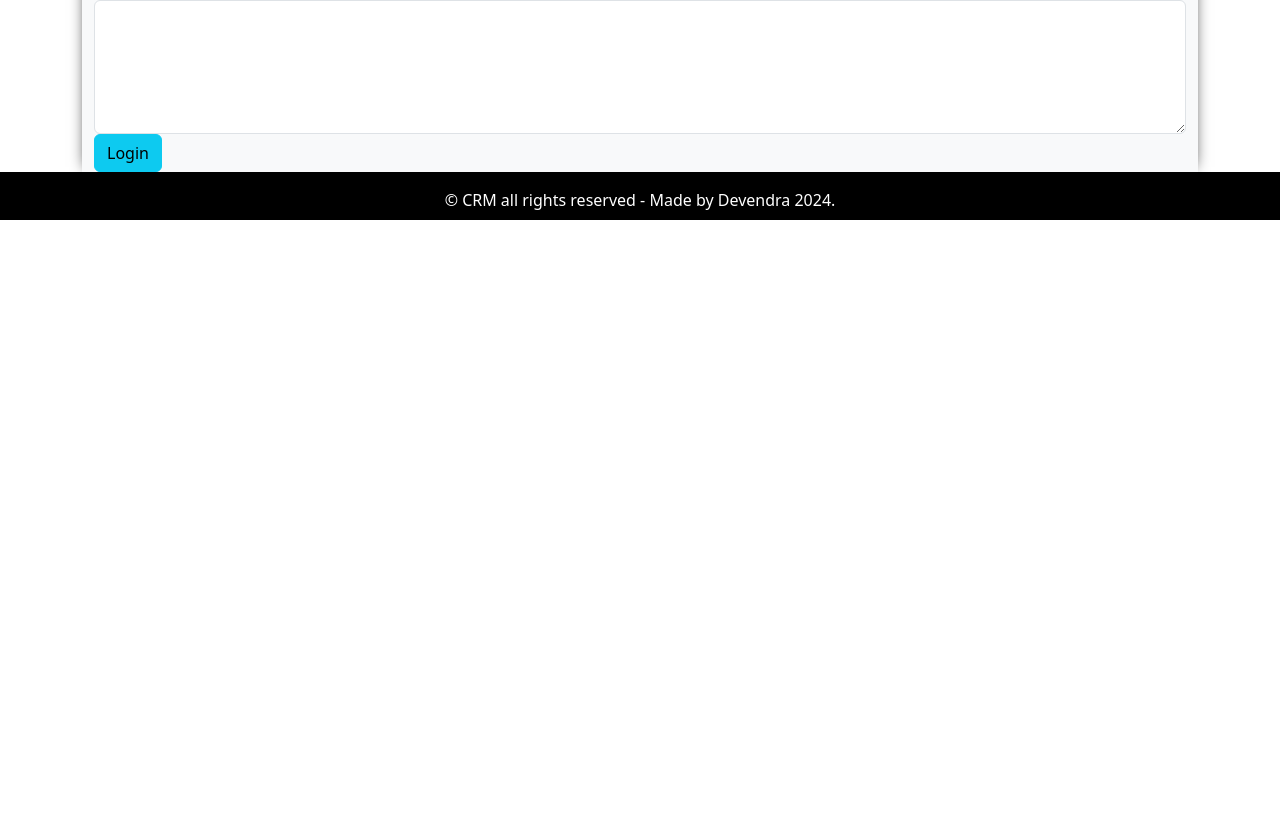
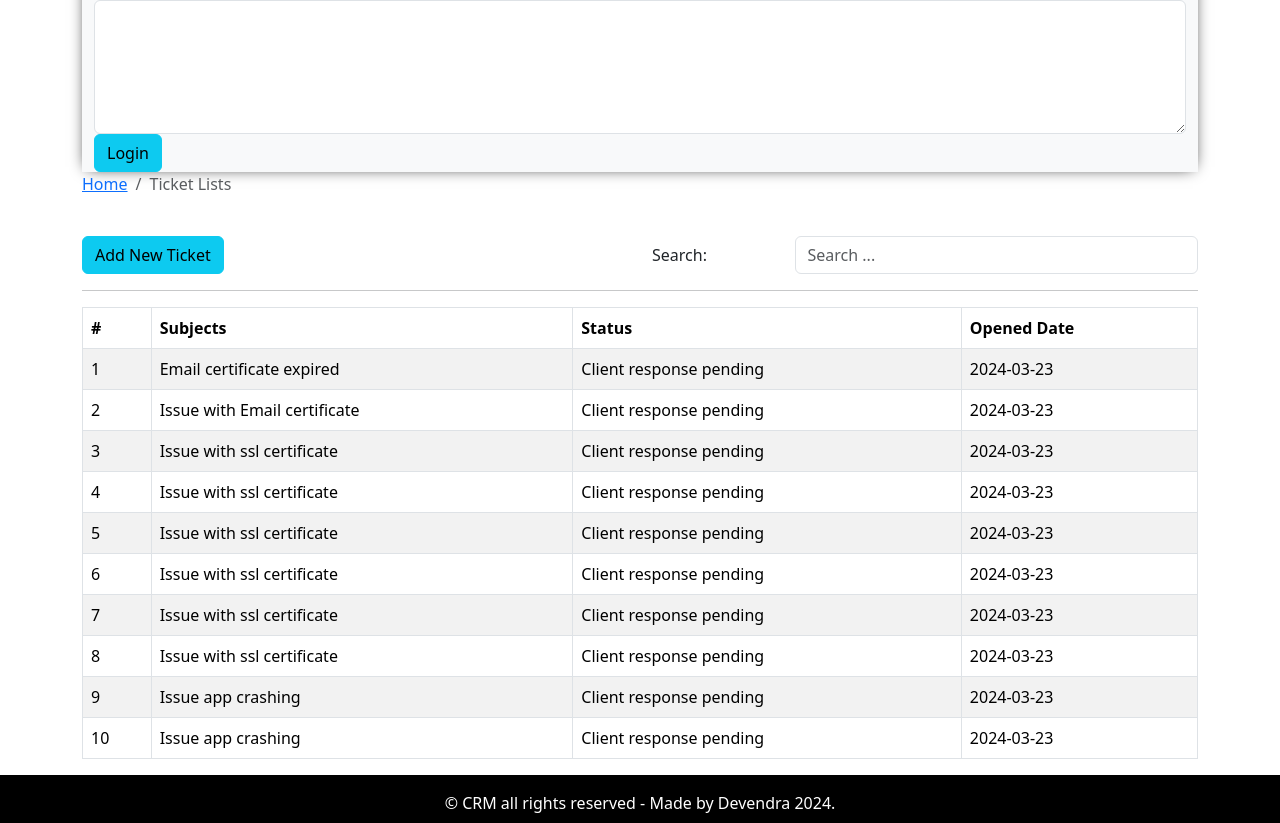
Before and after one commit to Devendra-1997/crm-frontend, a React (Create React App) app: page / in a window 1280 px wide. Shown: the part 1880-2703 px from the top of the page. Before the commit the page ends 2100 px from the top, so only its background shows below. Built offline with nearby package versions, Linux system fonts and the light colour scheme.

Commit message:
addede ticket lists pages

```diff
--- a/src/App.js
+++ b/src/App.js
@@ -3,6 +3,7 @@ import { Entry } from "./pages/entry/Entry.page";
 import { DefaultLayout } from "./layout/DefaultLayout";
 import { Dashboard } from "./pages/dashboard/Dashboard.page";
 import { AddTicket } from "./pages/new-ticket/AddTicket.page";
+import { TicketLists } from "./pages/ticket-list/TicketLists.page";
 
 function App() {
   return (
@@ -11,6 +12,7 @@ function App() {
       <DefaultLayout>
         <Dashboard />
         <AddTicket />
+        <TicketLists />
       </DefaultLayout>
     </div>
   );
--- /dev/null
+++ b/src/components/search-form/SearchForm.comp.js
@@ -0,0 +1,31 @@
+import React from "react";
+import PropTypes from "prop-types";
+
+import { Form, Row, Col } from "react-bootstrap";
+
+export const SearchForm = ({ handleOnChange, str }) => {
+  return (
+    <div>
+      <Form>
+        <Form.Group as={Row}>
+          <Form.Label column sm="3">
+            Search:
+          </Form.Label>
+          <Col sm="9">
+            <Form.Control
+              name="searchStr"
+              onChange={handleOnChange}
+              value={str}
+              placeholder="Search ..."
+            />
+          </Col>
+        </Form.Group>
+      </Form>
+    </div>
+  );
+};
+
+SearchForm.propTypes = {
+  handleOnChange: PropTypes.func.isRequired,
+  str: PropTypes.string.isRequired,
+};
--- a/src/components/ticket-table/TicketTable.comp.js
+++ b/src/components/ticket-table/TicketTable.comp.js
@@ -1,5 +1,6 @@
 import React from "react";
 import { Table } from "react-bootstrap";
+import PropTypes from "prop-types";
 
 export const TicketTable = ({ tickets }) => {
   return (
@@ -33,3 +34,7 @@ export const TicketTable = ({ tickets }) => {
     </Table>
   );
 };
+
+TicketTable.propTypes = {
+  tickets: PropTypes.array.isRequired,
+};
--- /dev/null
+++ b/src/pages/ticket-list/TicketLists.page.js
@@ -0,0 +1,50 @@
+import React, { useState, useEffect } from "react";
+import { Container, Row, Col, Button } from "react-bootstrap";
+import { PageBreadcrumb } from "../../components/breadcrumb/Breadcrumb.comp";
+import { SearchForm } from "../../components/search-form/SearchForm.comp";
+import { TicketTable } from "../../components/ticket-table/TicketTable.comp";
+import tickets from "../../assets/data/dummy-tickets.json";
+
+export const TicketLists = () => {
+  const [str, setStr] = useState("");
+  const [dispTicket, setDispTicket] = useState(tickets);
+
+  useEffect(() => {}, [str, dispTicket]);
+
+  const handleOnChange = (e) => {
+    const { value } = e.target;
+    setStr(value);
+    searchTicket(value);
+  };
+
+  const searchTicket = (sttr) => {
+    const displayTickts = tickets.filter((row) =>
+      row.subject.toLowerCase().includes(sttr.toLowerCase())
+    );
+
+    setDispTicket(displayTickts);
+  };
+  return (
+    <Container>
+      <Row>
+        <Col>
+          <PageBreadcrumb page="Ticket Lists" />
+        </Col>
+      </Row>
+      <Row className="mt-4">
+        <Col>
+          <Button variant="info">Add New Ticket</Button>
+        </Col>
+        <Col className="text-right">
+          <SearchForm handleOnChange={handleOnChange} str={str} />
+        </Col>
+      </Row>
+      <hr />
+      <Row>
+        <Col>
+          <TicketTable tickets={dispTicket} />
+        </Col>
+      </Row>
+    </Container>
+  );
+};
```
